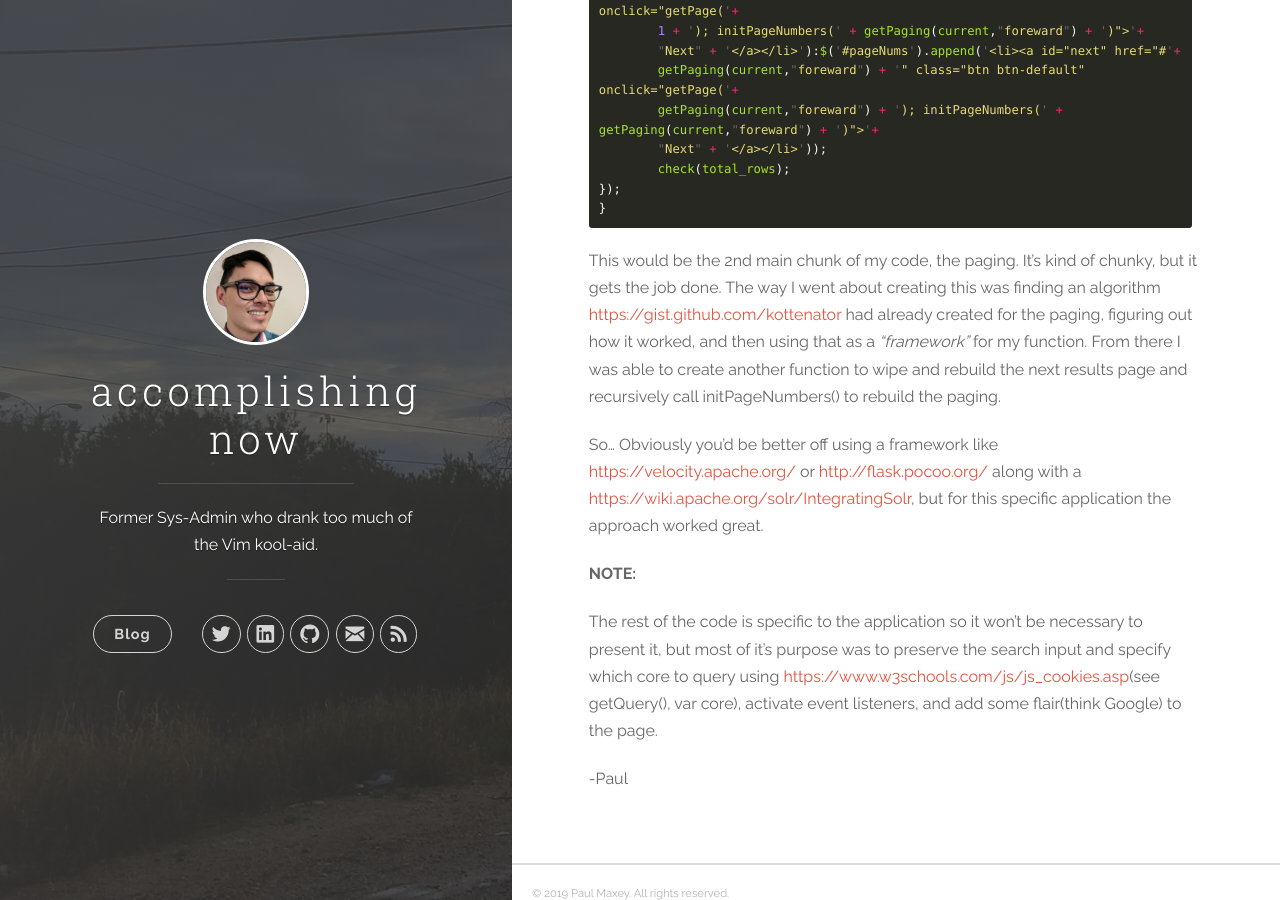
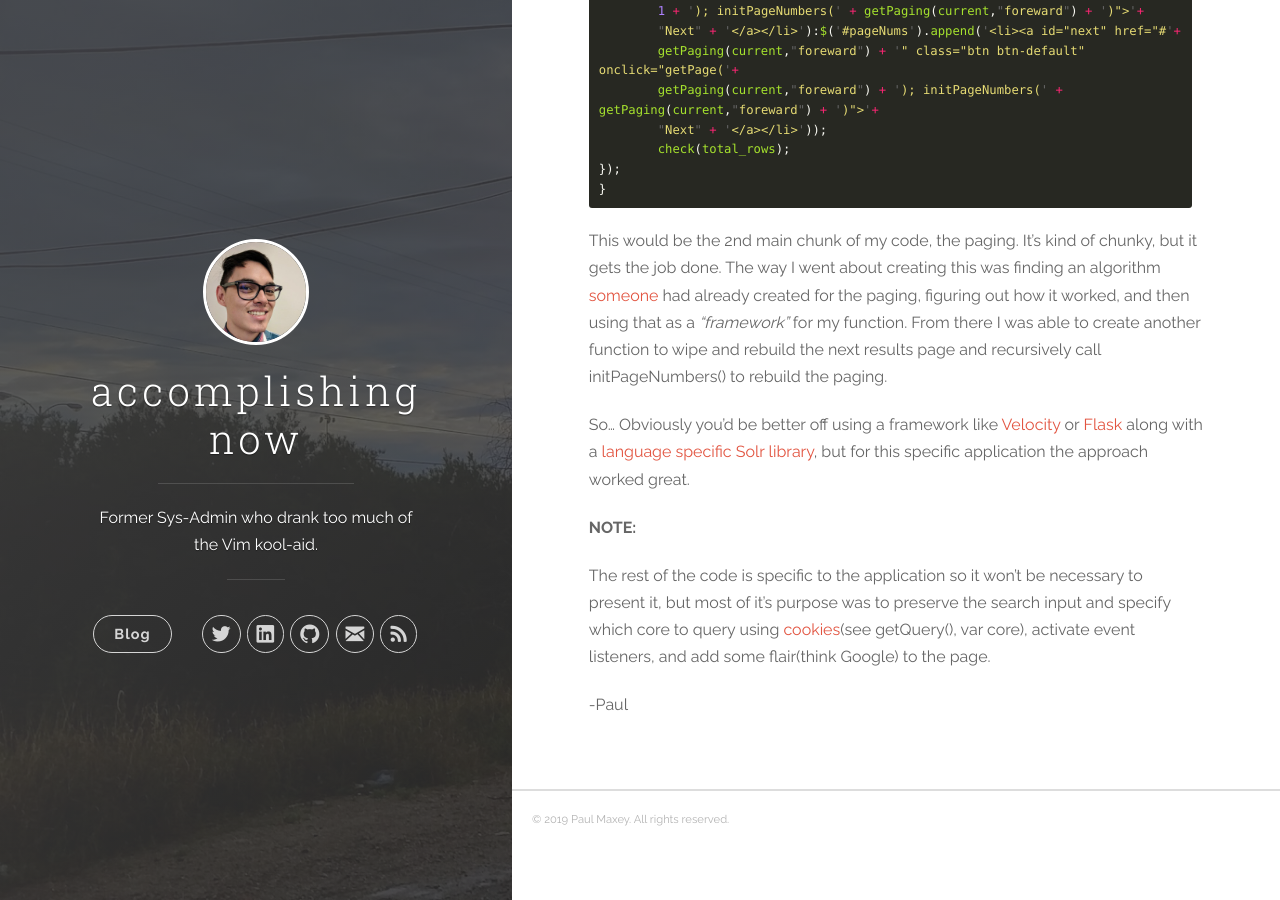
Before and after one commit to pmaxey83/restlessadmin.github.io, a Jekyll site: the page built from _posts/2019-06-11-current-projects.md, in a window 1280 px wide and 900 px high, scrolled down 2855 px. Built offline with Jekyll 4.4.1, drawn with Linux system fonts in a browser that asks for light colours.

Commit message:
Update 2019-06-11-current-projects.md

````diff
--- a/_posts/2019-06-11-current-projects.md
+++ b/_posts/2019-06-11-current-projects.md
@@ -79,7 +79,6 @@ $.get(qStr, function(data){
     for (i = 1; i <= last; i++) {
         (i == 1 || i == last || i >= left && i < right ? range.push(i):null)
     }
-
         for (i of range) {
             if (l) {
                 if (i - 1 === 2){
@@ -107,13 +106,13 @@ $.get(qStr, function(data){
 });
 }
 ```
-This would be the 2nd main chunk of my code, the paging.  It's kind of chunky, but it gets the job done. The way I went about creating this was finding an algorithm [https://gist.github.com/kottenator](someone) had already created for the paging, figuring out how it worked, and then using that as a _"framework"_ for my function.  From there I was able to create another function to wipe and rebuild the next results page and recursively call initPageNumbers() to rebuild the paging.
+This would be the 2nd main chunk of my code, the paging.  It's kind of chunky, but it gets the job done. The way I went about creating this was finding an algorithm [someone](https://gist.github.com/kottenator) had already created for the paging, figuring out how it worked, and then using that as a _"framework"_ for my function.  From there I was able to create another function to wipe and rebuild the next results page and recursively call initPageNumbers() to rebuild the paging.
 
 
-So... Obviously you'd be better off using a framework like [https://velocity.apache.org/](Velocity) or [http://flask.pocoo.org/](Flask) along with a [https://wiki.apache.org/solr/IntegratingSolr](language specific Solr library), but for this specific application the approach worked great.
+So... Obviously you'd be better off using a framework like [Velocity](https://velocity.apache.org/) or [Flask](http://flask.pocoo.org/) along with a [language specific Solr library](https://wiki.apache.org/solr/IntegratingSolr), but for this specific application the approach worked great.
 
 **NOTE:**
 
-The rest of the code is specific to the application so it won't be necessary to present it, but most of it's purpose was to preserve the search input and specify which core to query using [https://www.w3schools.com/js/js_cookies.asp](cookies)(see getQuery(), var core), activate event listeners, and add some flair(think Google) to the page.
+The rest of the code is specific to the application so it won't be necessary to present it, but most of it's purpose was to preserve the search input and specify which core to query using [cookies](https://www.w3schools.com/js/js_cookies.asp)(see getQuery(), var core), activate event listeners, and add some flair(think Google) to the page.
 
 -Paul
````
